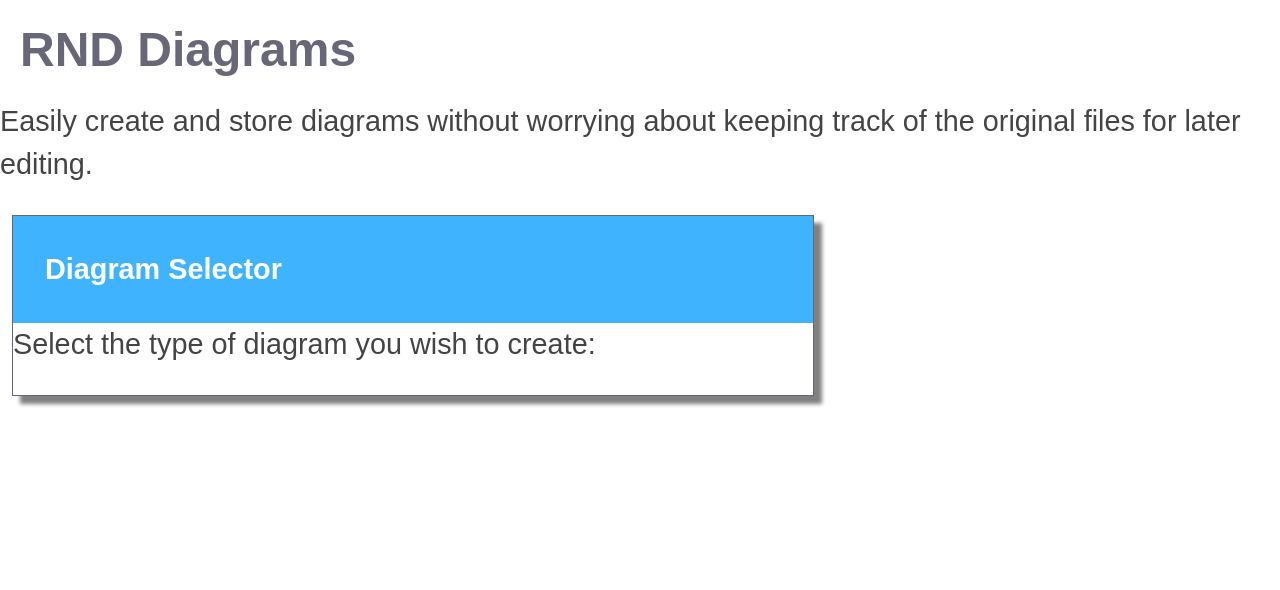
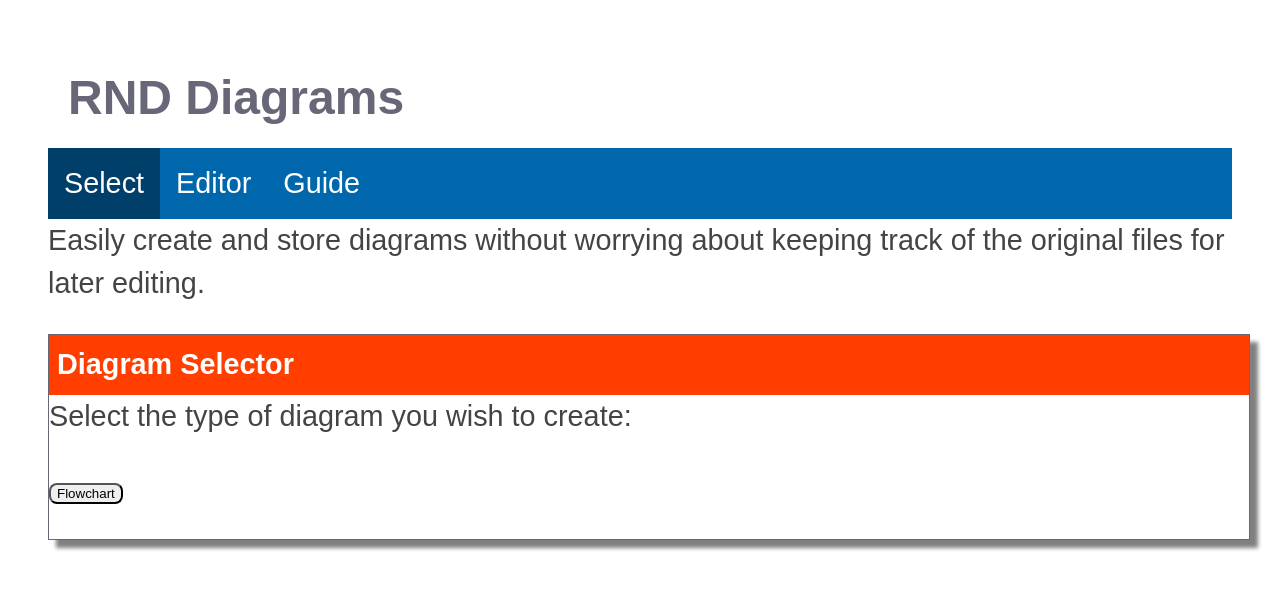
Before and after one commit to elusive/diagrammable, a React (Create React App) app: page /select in a window 1280 px wide. Shown: the top 590 px of the page. Built offline with nearby package versions, Linux system fonts and the light colour scheme.

Commit message:
Add guide, edit placeholders. Add menubar. Implement nav.

```diff
--- a/public/index.html
+++ b/public/index.html
@@ -7,7 +7,7 @@
     <meta name="theme-color" content="#000000" />
     <meta
       name="description"
-      content="Web site created using create-react-app"
+      content="Diagraming tool for use by The RND Group"
     />
     <link rel="apple-touch-icon" href="%PUBLIC_URL%/logo192.png" />
     <!--
@@ -24,7 +24,7 @@
       work correctly both with client-side routing and a non-root public URL.
       Learn how to configure a non-root public URL by running `npm run build`.
     -->
-    <title>React App</title>
+    <title>RND Group Diagrams</title>
   </head>
   <body>
     <noscript>You need to enable JavaScript to run this app.</noscript>
--- a/src/App.js
+++ b/src/App.js
@@ -1,15 +1,17 @@
 //import react from 'react';
 import { Redirect, Route, Switch } from 'react-router-dom';
+import * as components from './components/index';
 
-import Header from './components/header';
-import Select from './components/diagram-selector';
+const Header = components.Header;
 
 function App() {
   return (
     <>
       <Header />
       <Switch>
-        <Route path="/select" component={Select} />
+        <Route path="/select" component={components.Select} />
+        <Route path="/editor" component={components.Editor} />
+        <Route path="/guide" component={components.Guide} />
         <Redirect from="*" to="/" />
       </Switch>
     </>
--- a/src/components/button.jsx
+++ b/src/components/button.jsx
@@ -1,14 +1,17 @@
 //import react from 'react';
 import styled from 'styled-components';
-import motion from 'framer-motion';
+import {motion} from 'framer-motion';
 
 const Button = (props) => {
-    return (<AnimatedButton>{props.text}</AnimatedButton>);
+    return (
+        <AnimatedButton>{props.text}</AnimatedButton>
+    );
 }
 
 export default Button;
 
 const AnimatedButton = styled(motion.button)`
+    padding: 12px
     initial: {{ opacity: 0, y: 50, scale: 0.3 }}
     animate: {{ opacity: 1, y: 0, scale: 1 }}
     border-radius: 8px;
--- /dev/null
+++ b/src/components/editor.jsx
@@ -0,0 +1,6 @@
+
+export default (props) => {
+    return (
+        <div>Editor</div>
+    );
+};
--- /dev/null
+++ b/src/components/guide.jsx
@@ -0,0 +1,6 @@
+
+export default (props) => {
+    return (
+        <div>Guide...</div>
+    );
+}
--- a/src/components/header.jsx
+++ b/src/components/header.jsx
@@ -1,11 +1,13 @@
 //import react from 'react';
 import styled from 'styled-components';
+import MenuBar from './menubar';
 
-
+// header component for top of each page
 const Header = (props) => {
     return (
         <>
             <Title>RND Diagrams</Title>
+            <MenuBar />
             <p>Easily create and store diagrams without worrying about keeping
                track of the original files for later editing.</p>
         </>
--- /dev/null
+++ b/src/components/index.jsx
@@ -0,0 +1,9 @@
+
+// export components
+import Button from './button';
+import Select from './select';
+import Editor from './editor';
+import Header from './header';
+import Guide from './guide';
+
+export { Button, Select, Editor, Header, Guide };
--- /dev/null
+++ b/src/components/menubar.jsx
@@ -0,0 +1,39 @@
+import styled from 'styled-components';
+import {motion} from 'framer-motion';
+
+
+let isSelectActive = window.location.pathname.includes("select");
+let isEditorActive = window.location.pathname.includes("editor");
+let isGuideActive = window.location.pathname.includes("guide");
+
+export default (props) => {
+    return (
+        <MenuList>
+            <MenuItem active={isSelectActive}><a href="/select">Select</a></MenuItem>
+            <MenuItem active={isEditorActive}><a href="/editor">Editor</a></MenuItem>
+            <MenuItem active={isGuideActive}><a href="/guide">Guide</a></MenuItem>
+        </MenuList>
+    );
+}
+
+
+const MenuList = styled(motion.ul)`
+    list-style-type: none;
+    margin: 0;
+    padding: 0;
+    overflow: hidden;
+    background-color: var(--prime);
+`;
+
+const MenuItem = styled(motion.li)`
+    float: left;
+    &:hover { background-color: #111; }
+    & > a {
+        display: block;
+        color: white;
+        text-align: center;
+        padding: 14px 16px;
+        text-decoration: none;
+        background-color: ${ props => props.active == true ? 'var(--prime-dark)' : 'var(--prime)' };
+    }
+`;
--- a/src/components/diagram-selector.js
+++ b/src/components/select.jsx
@@ -1,12 +1,17 @@
 //import react from 'react';
 import styled from 'styled-components';
-import { motion } from 'framer-motion';
+import {motion} from 'framer-motion';
+import Button from './button';
 
 const Select = (props) => {
+
     return (
         <SelectionCard>
             <CardTitle>Diagram Selector</CardTitle>
             <p>Select the type of diagram you wish to create:</p>
+            <p>
+               <Button text="Flowchart" />
+            </p>
         </SelectionCard>
     );
 };
@@ -15,20 +20,15 @@ export default Select;
 
 const CardTitle = styled.h4`
     margin: 0;
-    padding: 2rem;
+    padding: 8px;
     background: var(--flash);
     color: var(--back);
 `;
 
 const SelectionCard = styled(motion.div)`
     border: 1px solid var(--second);
-    margin: 12px;
     padding: 0;
-    width: 800px;
+    width: 1200px;
     box-shadow: 8px 8px 4px grey;
-    animate: {
-         {
-            scale: [1, 3, 1];
-        }
-    }
+    animate: {{ scale: [1,1,2,2,3,2,1,1]}};
 `;
--- a/src/index.css
+++ b/src/index.css
@@ -5,6 +5,7 @@
 	--sidebar-mid-w: 36rem;
 	--sidebar-large-w: 48rem;
 	--main-width: 80rem;
+    --margin: 3rem;
 	--side-nav:  3.2rem;
 	--side-page:   var(--side-nav);
 
@@ -24,10 +25,12 @@
 .theme-default {
 	--back:       	#ffffff;
 	--back-light: 	#f6fafd;
-	--back-api: 		#eff8ff;
-	--prime:      	#ff3e00;
+	--back-api: 	#eff8ff;
+	--prime:      	#0067ac;
+    --prime-dark:   #003f69;
 	--second:     	#676778;
-	--flash:      	#40b3ff;
+	--flash:      	#ff3e00;
+    --flash-dark:   #aa2900;
 	--heading:	var(--second);
 	--text:      		#444;
 	--sidebar-text: rgba(255, 255, 255, .75);
@@ -91,7 +94,7 @@ body {
 
 /*	typography ----------------------------- */
 body {
-    margin: 0;
+    margin: var(--margin);
 	font: 300 var(--h4)/var(--lh) var(--font);
 	background-color: var(--back);
 	color: var(--text);
```
Also changed, not shown: 1 other file (tests, documents, lock files or other folders).
